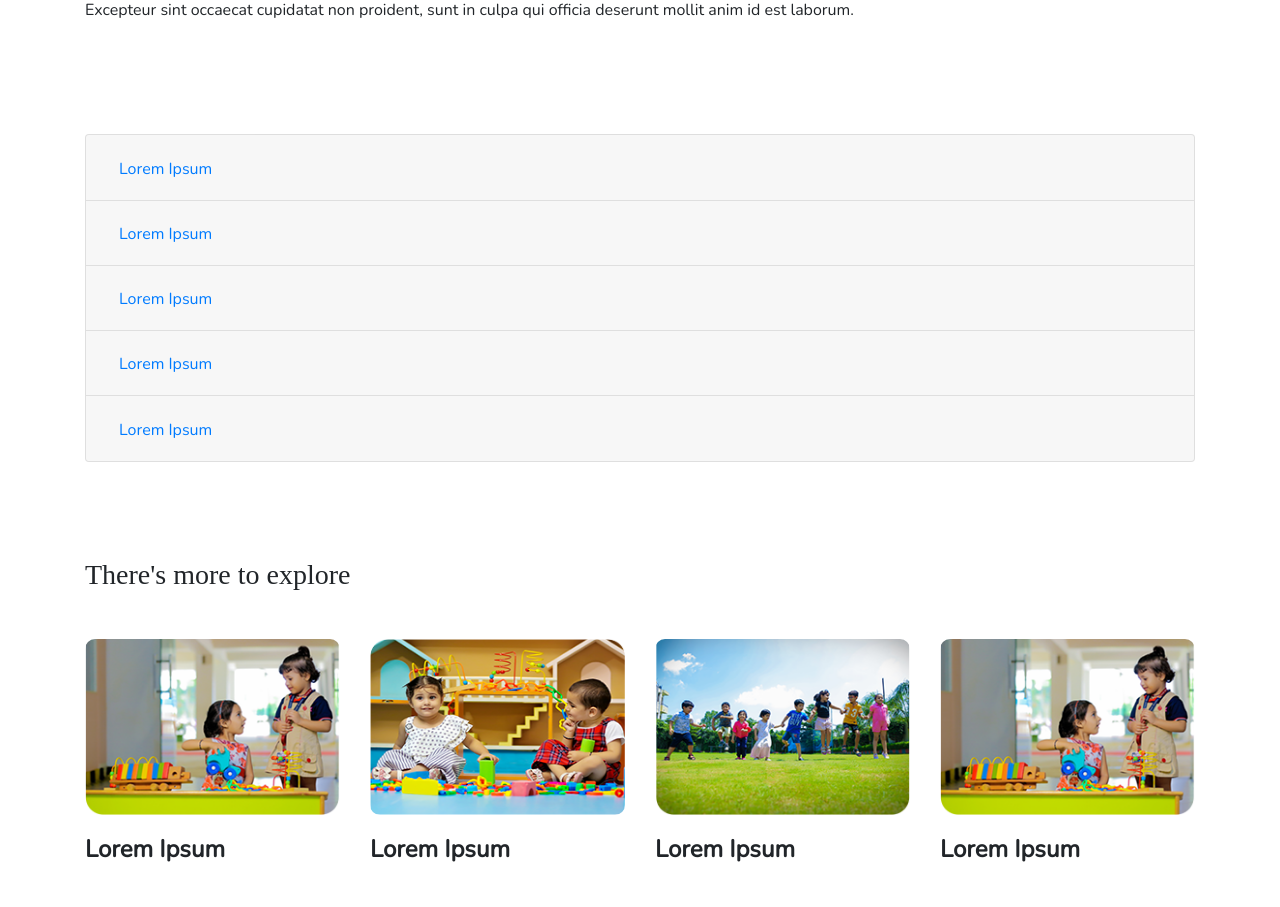
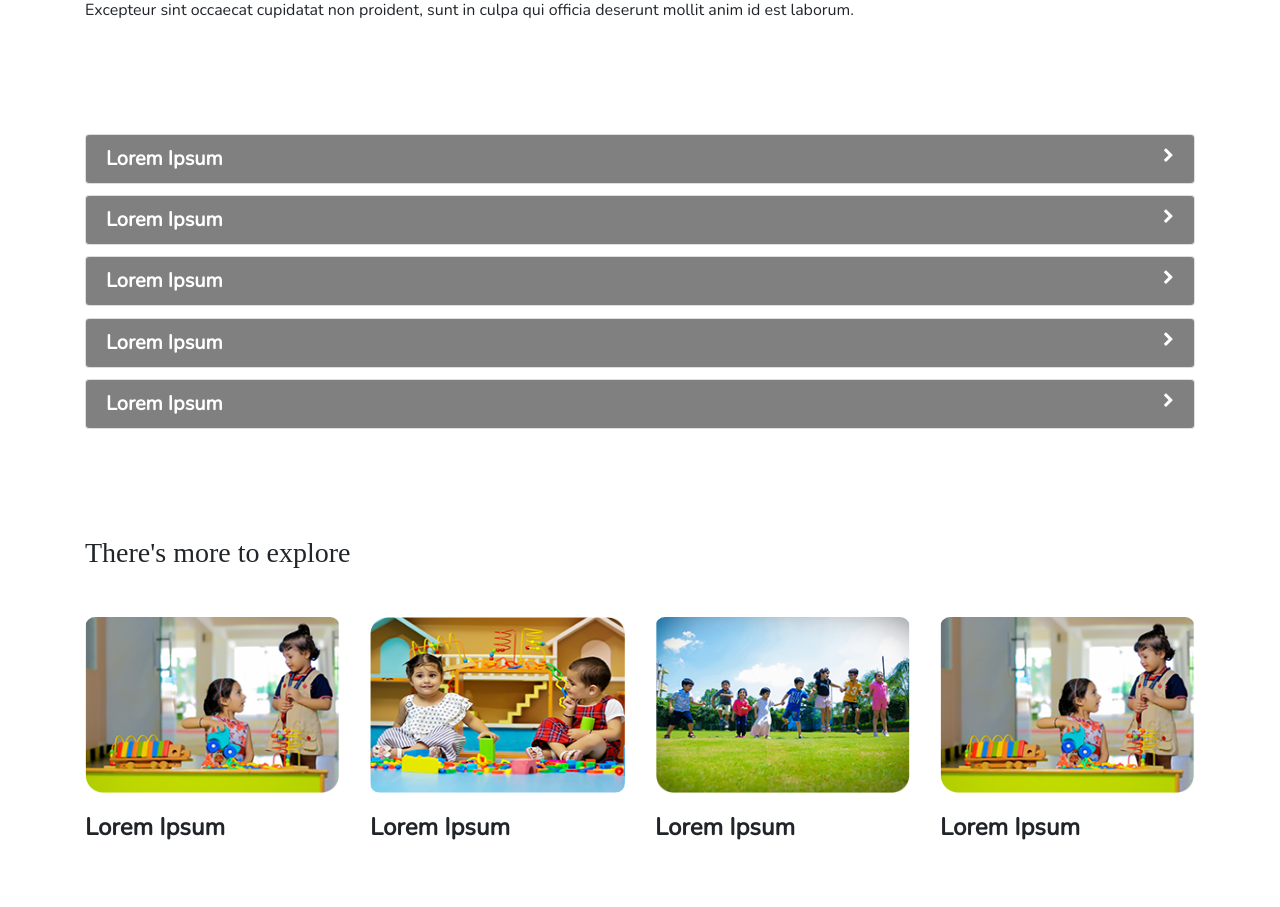
Before and after one commit to ruchirsachdeva/small-wonder-client, an Angular app: page /about-us/history in a window 1280 px wide. Shown: the part 780-1687 px from the top of the page. Built offline with nearby package versions, Linux system fonts and the light colour scheme; a web font is replaced by a local one; what ngx-slick-carousel would draw is missing.

Commit message:
Updated accordion component as required

```diff
--- a/src/app/components/accordion/accordion.component.html
+++ b/src/app/components/accordion/accordion.component.html
@@ -1,20 +1,15 @@
 <div class="accordion-container-block">
-  <div class="container">
+  <div class="container" *ngFor="let data of accordionData">
     <div class="accordion" id="accordionContainer">
-      <div class="card" *ngFor="let data of accordionData">
-        <div class="card-header" [id]="'heading' + data.id">
-          <h2 class="mb-0">
-            <button
-              class="btn btn-link"
-              type="button"
-              data-toggle="collapse"
+      <div class="card">
+        <div class="card-header" [id]="'heading' + data.id" >
+          <h5 class="mb-0">
+            <b>  {{ data.header }}</b>
+            <a class="arrow"  role="button"><i data-toggle="collapse"
               [attr.data-target]="'#collapse' + data.id"
               aria-expanded="true"
-              [attr.aria-controls]="'collapse' + data.id"
-            >
-              {{ data.header }}
-            </button>
-          </h2>
+              [attr.aria-controls]="'collapse' + data.id" class="fa fa-chevron-right"></i></a>
+          </h5>
         </div>
 
         <div [id]="'collapse' + data.id" class="collapse">
--- a/src/app/components/accordion/accordion.component.scss
+++ b/src/app/components/accordion/accordion.component.scss
@@ -3,3 +3,22 @@
   padding: 3em 0;
   background: #fff;
 }
+
+.card{
+  margin-bottom: 1%;
+}
+
+.card-body{
+  border-top: 10px solid crimson;
+}
+
+.card-header{
+  color: white;
+  background-color: grey;
+}
+
+.arrow{
+  float: right;
+  color: white;
+  font-size: 15px;
+}
```
